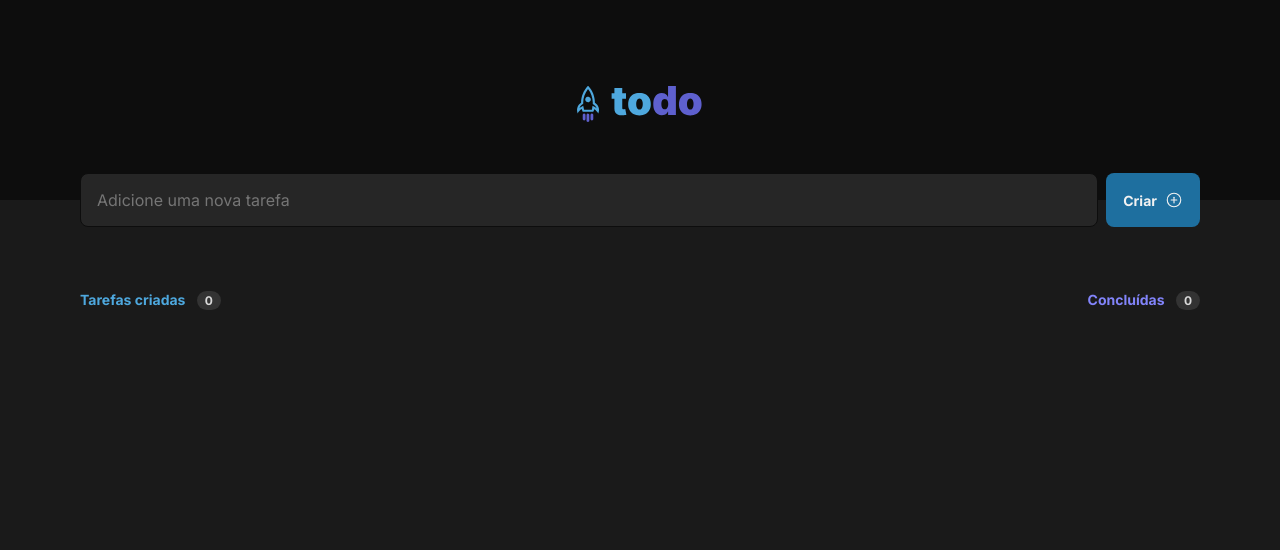
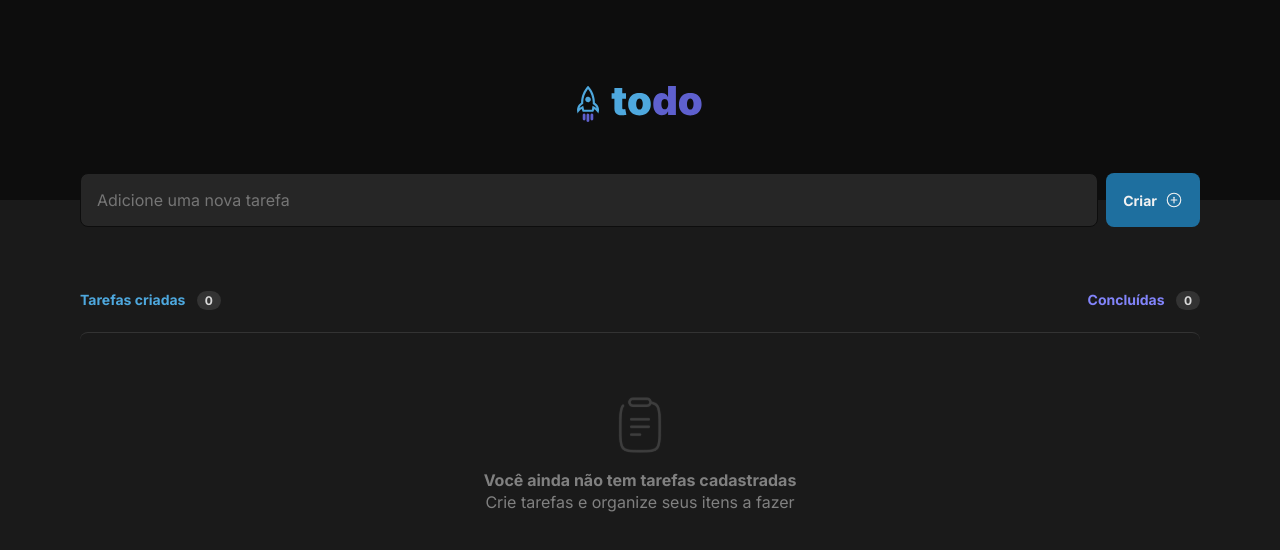
Before and after one commit to rickborges93/Ignite-React-ToDO, a React (Vite) app in the folder todo/: page / in a window 1280 px wide. Shown: the top 550 px of the page. Built offline with nearby package versions, Linux system fonts and the light colour scheme.

Commit message:
EmptyList component

```diff
--- a/todo/src/App.tsx
+++ b/todo/src/App.tsx
@@ -1,6 +1,7 @@
 import { Header } from "./components/Header";
 import styles from "./App.module.css";
 import { PlusCircle } from "phosphor-react";
+import { EmptyList } from "./components/EmptyList";
 
 function App() {
 
@@ -19,6 +20,8 @@ function App() {
               <div className={ styles.createdTask }>Tarefas criadas <span>0</span></div>
               <div className={ styles.finishedTask }>Concluídas <span>0</span></div>
             </div>
+
+            <EmptyList />
           </section>
 
         </div>
--- /dev/null
+++ b/todo/src/components/EmptyList.module.css
@@ -0,0 +1,24 @@
+.content {
+    display: flex;
+    justify-content: center;
+    align-items: center;
+    flex-direction: column;
+
+    font-size: 1rem;
+    font-weight: 700;
+
+    padding: 4rem 1.5rem;
+
+    border-radius: 8px;
+    border-top: 1px solid var(--gray-400);
+}
+
+.content > div {
+    margin-top: 1rem;
+    line-height: 1.4;
+}
+
+.content span {
+    font-weight: 400;
+    line-height: 1.4;
+}
--- /dev/null
+++ b/todo/src/components/EmptyList.tsx
@@ -0,0 +1,12 @@
+import styles from './EmptyList.module.css';
+
+import ClipboardIcon from '../assets/clipboard.svg';
+export function EmptyList() {
+    return (
+        <div className={ styles.content }>
+            <img src={ClipboardIcon} alt="clipboard icon" />
+            <div className={ styles.boldText }>Você ainda não tem tarefas cadastradas</div>
+            <span>Crie tarefas e organize seus itens a fazer</span>
+        </div>
+    )
+}
```
Also changed, not shown: todo/src/assets/clipboard.svg (added).
